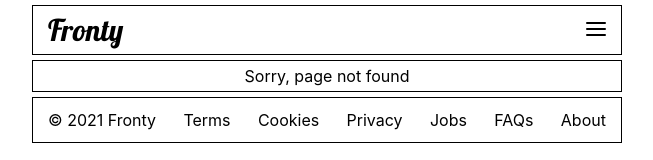
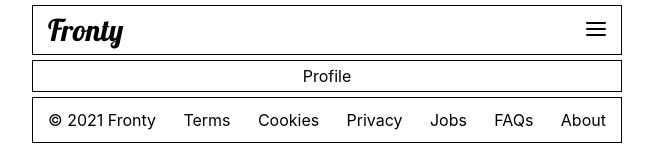
Before and after one commit to patcoston/fronty, a React (Create React App) app: page /profile in a window 1280 px wide. Before the commit this address led to /notfound. Shown: the top 160 px of the page, without its empty margins (313-966 px from the left). Built offline with nearby package versions, Linux system fonts and the light colour scheme.

Commit message:
Added Profile page

```diff
--- a/src/components/Header.tsx
+++ b/src/components/Header.tsx
@@ -24,7 +24,9 @@ const Header: FC = () => {
                 <li>
                   <Link to="/applied">Jobs Applied</Link>
                 </li>
-                <li>Profile</li>
+                <li>
+                  <Link to="/profile">Profile</Link>
+                </li>
                 <li>Settings</li>
                 <li>Help</li>
                 <li>
--- /dev/null
+++ b/src/components/Profile.css
@@ -0,0 +1,4 @@
+.profile {
+  border: 1px solid black;
+  text-align: center;
+}
--- /dev/null
+++ b/src/components/Profile.tsx
@@ -0,0 +1,8 @@
+import { FC } from "react"
+import "./Profile.css"
+
+const Profile: FC = () => {
+  return <div className="profile">Profile</div>
+}
+
+export default Profile
--- a/src/components/Routes.tsx
+++ b/src/components/Routes.tsx
@@ -2,6 +2,7 @@ import { FC } from "react"
 import Home from "./Home"
 import Inbox from "./InBox"
 import About from "./About"
+import Profile from "./Profile"
 import JobsApplied from "./JobsApplied"
 import ShowJob from "./ShowJob"
 import NotFound from "./NotFound"
@@ -19,6 +20,9 @@ const Routes: FC = () => {
       <Route path="/about">
         <About />
       </Route>
+      <Route path="/profile">
+        <Profile />
+      </Route>
       <Route path="/applied">
         <JobsApplied />
       </Route>
```
